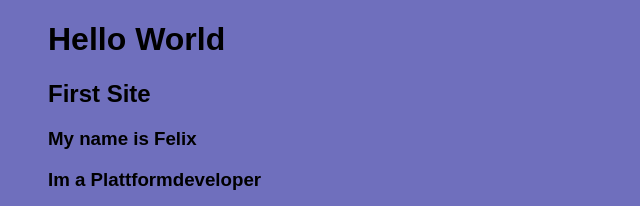
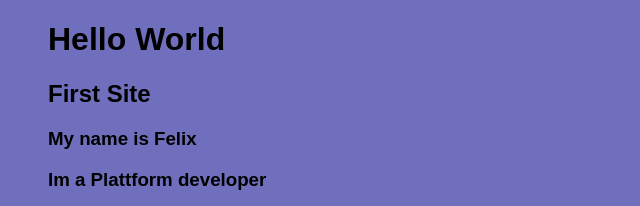
Before and after one commit to imyourbigmama/imyourbigmama, a plain HTML site: page Index.Html in a window 1280 px wide. Shown: the top 206 px of the page, 0-640 px from the left. Drawn offline with Linux system fonts and the light colour scheme.

Commit message:
File Rename

```diff
--- a/Index.Html
+++ b/Index.Html
@@ -11,7 +11,7 @@
     <h1>Hello World</h1>
    <h2>First Site</h2>
    <h3>My name is Felix</h3>
-   <h3>Im a Plattformdeveloper</h3>
+   <h3>Im a Plattform developer</h3>
    </ul>
 <ul><img src="Assets/Profilbild.jpg" alt="Profilbild" height="250"></ul>
    <ul>
```
